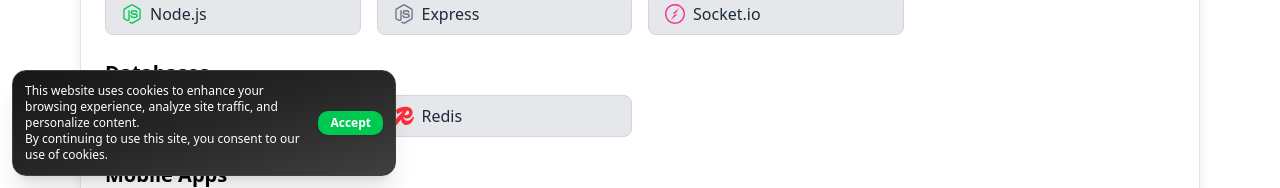
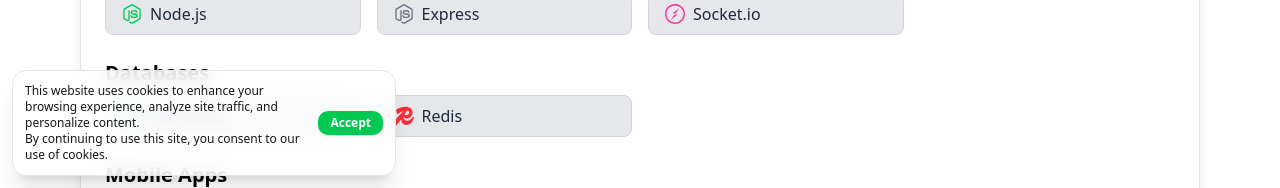
Before and after one commit to ChristosApatsidis/christos-apatsidis-portfolio, a Next.js app: page / in a window 1280 px wide. Shown: the part 612-800 px from the top of the page. Built offline with nearby package versions, Linux system fonts and the light colour scheme; no server answers.

Commit message:
Refactor CookieBanner component to use theme context and simplify styles

```diff
--- a/components/cookie-banner.tsx
+++ b/components/cookie-banner.tsx
@@ -1,12 +1,15 @@
 "use client";
 
 import { useState, useEffect } from "react";
+import { useTheme } from "next-themes";
 
 /**
  * Cookie Banner Component
  * Displays a cookie consent banner at the bottom of the screen.
  */
 export function CookieBanner() {
+  const { resolvedTheme } = useTheme();
+
   const [visible, setVisible] = useState(false);
 
   useEffect(() => {
@@ -25,33 +28,10 @@ export function CookieBanner() {
   return (
     <div className="fixed bottom-3 left-0 right-0 z-50 pointer-events-none">
       <div className="pointer-events-auto w-full flex justify-start md:justify-normal">
-        <div className="
-          bg-gradient-to-br
-          from-neutral-900
-          via-neutral-800
-          to-neutral-700
-          dark:from-neutral-100
-          dark:via-neutral-200
-          dark:to-neutral-300
-          text-white
-          dark:text-neutral-900
-          rounded-xl
-          shadow-xl
-          p-3
-          flex
-          items-center
-          gap-3
-          border
-          border-neutral-700
-          dark:border-neutral-300
-          min-w-[220px]
-          w-full
-          md:max-w-sm
-          md:w-auto
-          mx-4
-          md:ml-3
-          transition-colors
-          duration-300">
+        <div
+          className="relative bg-white dark:bg-black text-neutral-900 dark:text-white rounded-xl shadow-xl p-3 flex items-center gap-3 border border-neutral-200 dark:border-neutral-700 min-w-[220px] w-full md:max-w-sm md:w-auto mx-4 md:ml-3 transition-colors duration-300 overflow-hidden"
+          style={{ backgroundColor: resolvedTheme === 'dark' ? 'rgba(0, 0, 0, 0.8)' : 'rgba(255, 255, 255, 0.8)', backdropFilter: 'blur(10px)' }}
+        >
           <span className="text-xs font-medium">
             This website uses cookies to enhance your browsing experience, analyze site traffic, and personalize content. <br />
             By continuing to use this site, you consent to our use of cookies.
@@ -77,6 +57,6 @@ export function CookieBanner() {
           </button>
         </div>
       </div>
-    </div>
+    </div >
   );
 }
```
